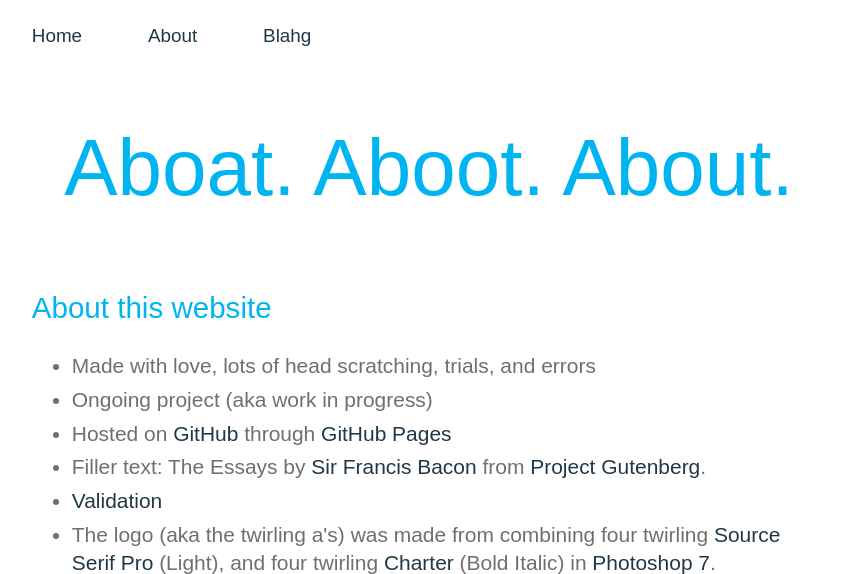
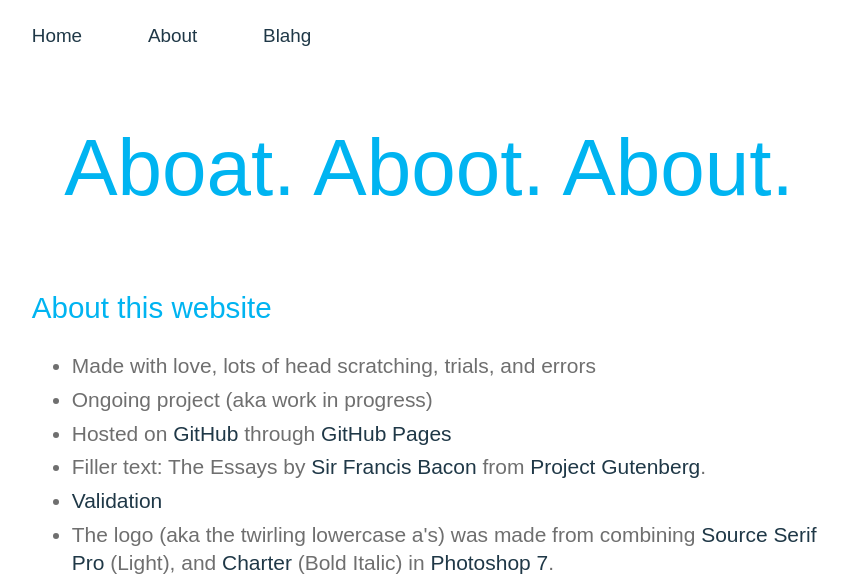
Before and after one commit to a-mar/a-mar.github.io, a Jekyll site: the page built from about/index.html, in a window 1280 px wide, cut to the strip 0-574 px from the top of the page. Shown: the whole strip, without its empty margins (211-1059 px from the left). Built offline with Jekyll 4.4.1, drawn with Linux system fonts in a browser that asks for light colours; nearby versions of some CDN libraries; some web fonts are replaced; library files that are not in the unit come from our copies; Markdown is read by kramdown in place of the engine named in the settings.

Commit message:
Update index.html

```diff
--- a/about/index.html
+++ b/about/index.html
@@ -14,7 +14,7 @@
 	<li>Hosted on <a href="https://github.com/" target="_blank">GitHub</a> through <a href="https://pages.github.com/" target="_blank">GitHub Pages</a></li>
 	<li>Filler text: The Essays by <a href="https://en.wikipedia.org/wiki/Francis_Bacon" target="_blank">Sir Francis Bacon</a> from <a href="http://www.gutenberg.org/ebooks/575" target="_blank">Project Gutenberg</a>.</li>
 	<li><a href="https://validator.w3.org/nu/?doc=http%3A%2F%2Fa-mar.github.io%2F" target="_blank" title="HTML5 Validator">Validation</a></li>
-	<li>The logo (aka the twirling a's) was made from combining four twirling <a title ="Source Serif Pro" href="http://www.fontsquirrel.com/fonts/source-serif-pro" target="_blank">Source Serif Pro</a> (Light), and four twirling <a title="Charter" href="http://practicaltypography.com/charter.html" target="_blank">Charter</a> (Bold Italic) in <a title="Photoshop 7" href="https://en.wikipedia.org/wiki/Adobe_Photoshop_version_history#7.0" target="_blank">Photoshop 7</a>.</li>
+	<li>The logo (aka the twirling lowercase a's) was made from combining <a title ="Source Serif Pro" href="http://www.fontsquirrel.com/fonts/source-serif-pro" target="_blank">Source Serif Pro</a> (Light), and <a title="Charter" href="http://practicaltypography.com/charter.html" target="_blank">Charter</a> (Bold Italic) in <a title="Photoshop 7" href="https://en.wikipedia.org/wiki/Adobe_Photoshop_version_history#7.0" target="_blank">Photoshop 7</a>.</li>
 </ul>
 <a href="/" target="_blank"><img class="displayed" alt="Home" src="https://raw.githubusercontent.com/a-mar/shiz/master/meh/aaol.png" width="83"></a>
 
```
